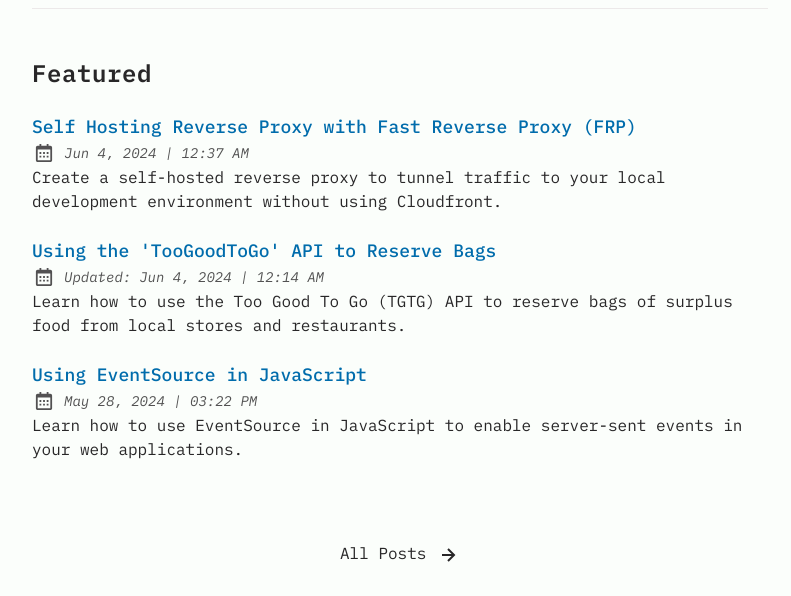
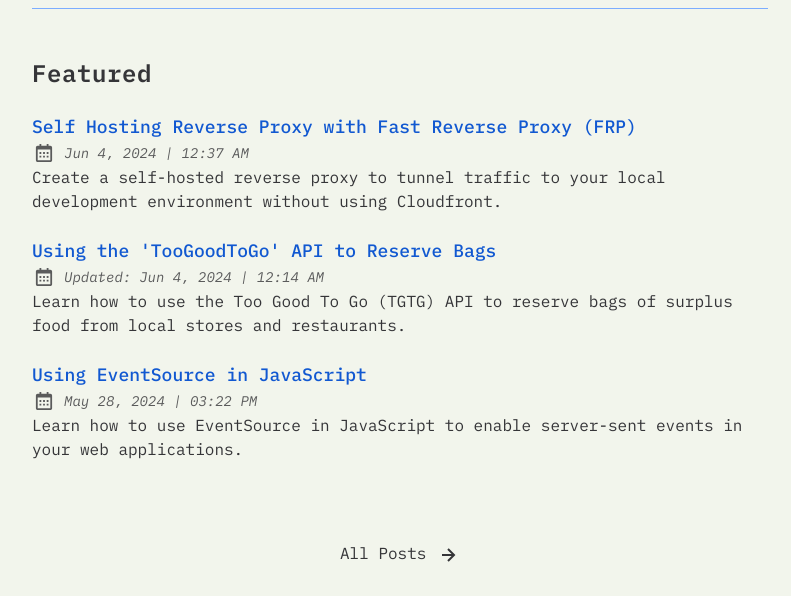
Before and after one commit to brandonbondig/personal-blog, an Astro site: page / in a window 1280 px wide. Shown: the part 555-1151 px from the top of the page, without its empty margins (240-1031 px from the left). Built offline with nearby package versions, Linux system fonts and the light colour scheme; Astro itself is replaced by a stand-in of ours; some packages are replaced by stand-ins of ours.

Commit message:
Color change

```diff
--- a/src/config.ts
+++ b/src/config.ts
@@ -1,7 +1,7 @@
 import type { Site, SocialObjects } from "./types";
 
 export const SITE: Site = {
-  website: "https://bondig.dev/", // replace this with your deployed domain
+  website: "https://bondig.dev/",
   author: "Brandon Bondig",
   desc: "My personal blog about web development and programming.",
   title: "Bondig Software",
--- a/src/styles/base.css
+++ b/src/styles/base.css
@@ -5,18 +5,19 @@
 @layer base {
   :root,
   html[data-theme="light"] {
-    --color-fill: 251, 254, 251;
-    --color-text-base: 40, 39, 40;
-    --color-accent: 0, 108, 172;
-    --color-card: 230, 230, 230;
-    --color-card-muted: 205, 205, 205;
-    --color-border: 236, 233, 233;
+    --color-fill: 242, 245, 236;
+    --color-text-base: 53, 53, 56;
+    --color-accent: 17, 88, 209;
+    --color-card: 206, 213, 180;
+    --color-card-muted: 187, 199, 137;
+    --color-border: 124, 173, 255;
   }
   html[data-theme="dark"] {
+    --color-fill: 16, 23, 42;
     --color-fill: 33, 39, 55;
     --color-text-base: 234, 237, 243;
     --color-accent: 255, 107, 1;
-    --color-card: 52, 63, 96;
+    --color-card: 27, 39, 70;
     --color-card-muted: 138, 51, 2;
     --color-border: 171, 75, 8;
   }
```
